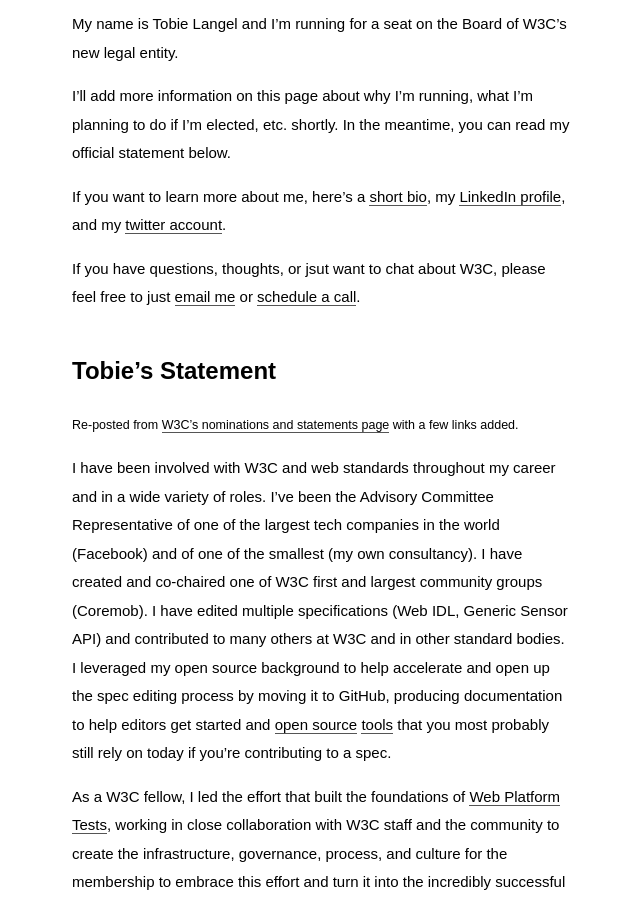
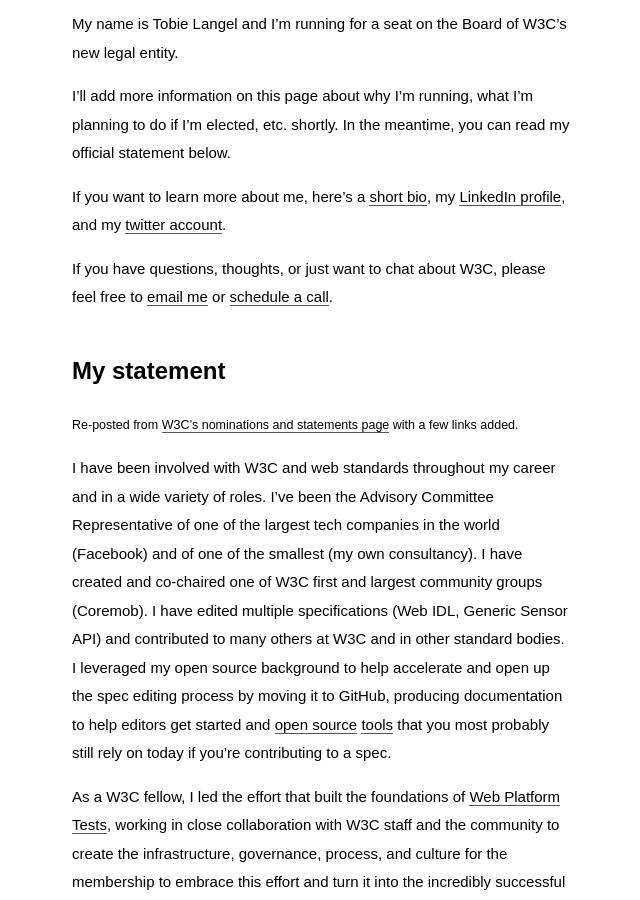
Before and after one commit to tobie/www.tobie.me, a Jekyll site: the page built from w3c-2022-board-elections.md, in a window 1280 px wide and 900 px high, scrolled down 343 px. Shown: the whole window, without its empty margins (318-958 px from the left). Built offline with Jekyll 4.4.1, drawn with Linux system fonts in a browser that asks for light colours; some web fonts are replaced.

Commit message:
Fix board page

```diff
--- a/w3c-2022-board-elections.md
+++ b/w3c-2022-board-elections.md
@@ -13,10 +13,10 @@ I'll add more information on this page about why I'm running, what I'm planning
 
 If you want to learn more about me, here's a [short bio](https://www.tobie.me/), my [LinkedIn profile](https://www.linkedin.com/in/tobielangel/), and my [twitter account](https://twitter.com/tobie).
 
-If you have questions, thoughts, or jsut want to chat about W3C, please feel free to just [email me](mailto:tobie@unlockopen.com) or [schedule a call](https://savvycal.com/tobie/office-hours?d=30).
+If you have questions, thoughts, or just want to chat about W3C, please feel free to  [email me](mailto:tobie@unlockopen.com) or [schedule a call](https://savvycal.com/tobie/office-hours?d=30).
 
 
-## Tobie's Statement
+## My statement
 
 <small>Re-posted from [W3C's nominations and statements page](https://www.w3.org/2022/08/bod-nominations.html#tl) with a few links added.</small>
 
```
